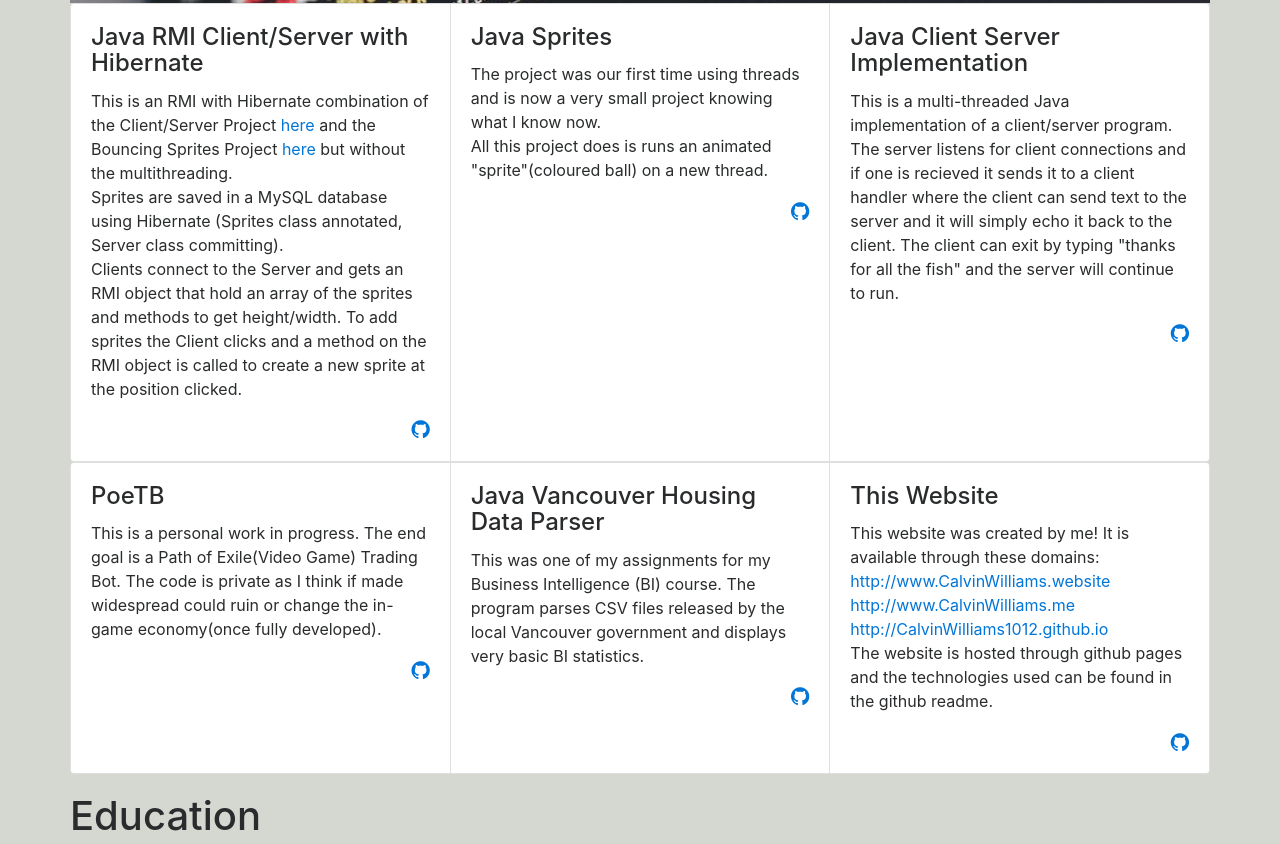
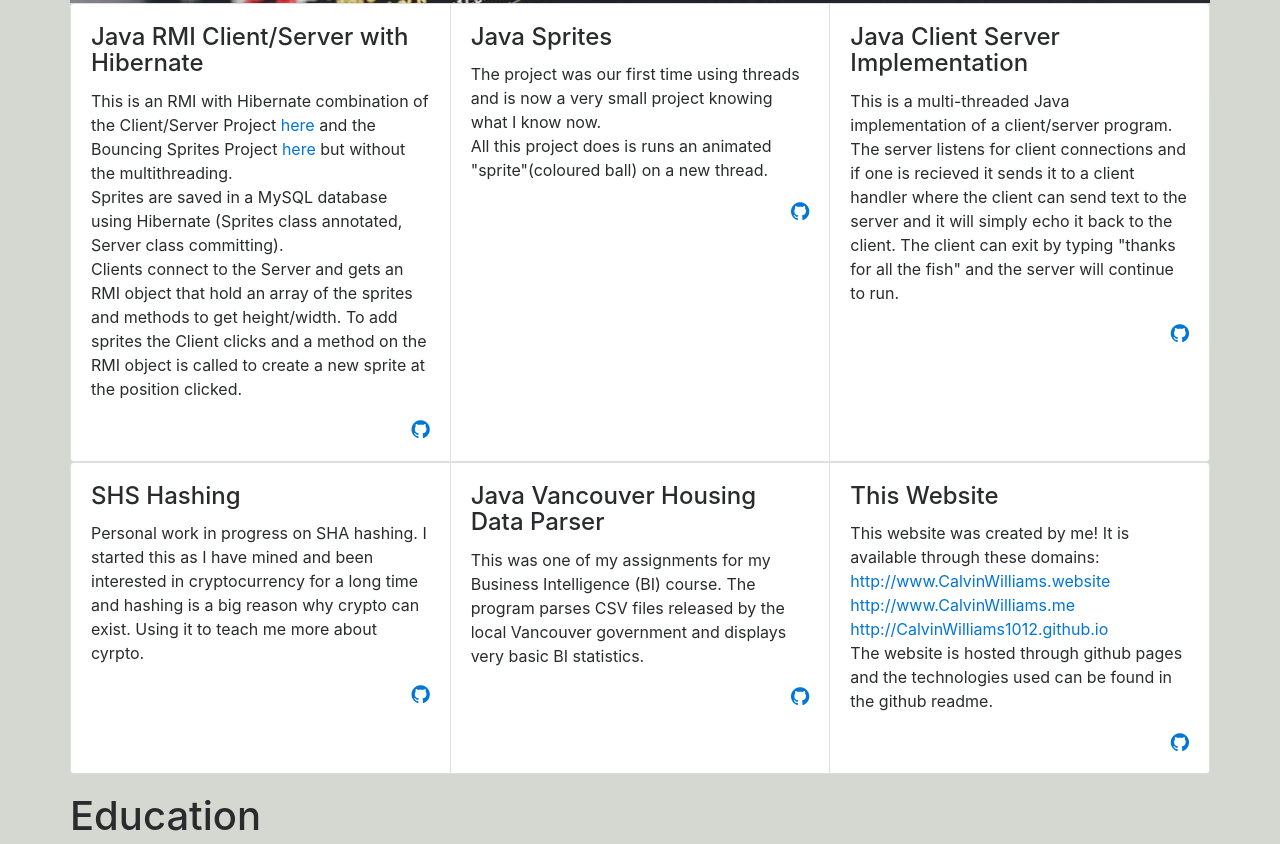
Before and after one commit to CalvinWilliams1012/CalvinWilliams1012.github.io, a plain HTML site: page index.html in a window 1280 px wide. Shown: the part 414-1258 px from the top of the page. Drawn offline with Linux system fonts and the light colour scheme.

Commit message:
Changed a project to sha hashing

```diff
--- a/index.html
+++ b/index.html
@@ -111,9 +111,9 @@
           <div class="card-group">
             <div class="card">
               <div class="card-block">
-                <h4 class="card-title">PoeTB</h4>
-                <p class="card-text">This is a personal work in progress. The end goal is a Path of Exile(Video Game) Trading Bot. The code is private as I think if made widespread could ruin or change the in-game economy(once fully developed).</p>
-                <a class="float-right" href="">
+                <h4 class="card-title">SHS Hashing</h4>
+                <p class="card-text">Personal work in progress on SHA hashing. I started this as I have mined and been interested in cryptocurrency for a long time and hashing is a big reason why crypto can exist. Using it to teach me more about cyrpto.</p>
+                <a class="float-right" href="https://github.com/CalvinWilliams1012/SHA">
                   <i class="fa fa-github fa-lg" aria-hidden="true"></i>
                 </a>
               </div>
```
